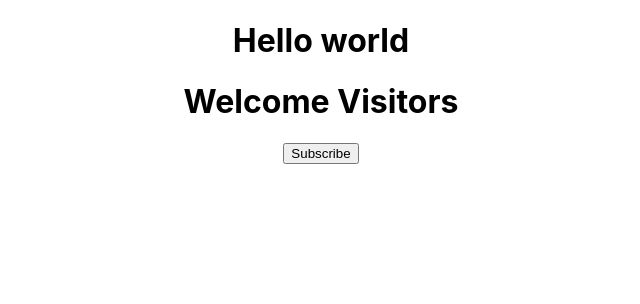
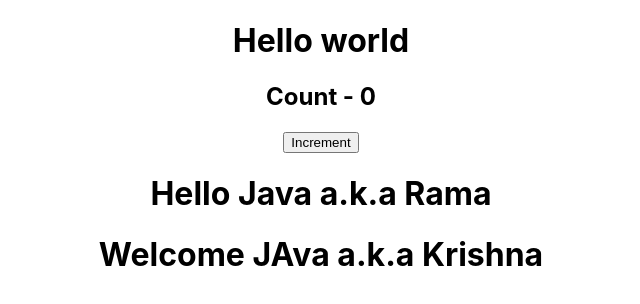
Before and after one commit to suraj-20/neog.camp, a React (Create React App) app in the folder LessonFive/first-react-app/: page / in a window 1280 px wide. Shown: the top 304 px of the page, without its empty margins (319-959 px from the left). Built offline with nearby package versions, Linux system fonts and the light colour scheme.

Commit message:
Destructuring props and states

```diff
--- a/LessonFive/first-react-app/src/App.js
+++ b/LessonFive/first-react-app/src/App.js
@@ -3,19 +3,23 @@ import "./App.css";
 import Greet from "./Components/Greet";
 import Welcome from './Components/Welcome';
 import Message from "./Components/Message";
+import Counter from "./Components/Counter";
+
 class App extends Component {
   render() {
     return (
       <div className="App">
         <h1>Hello world</h1>
 
-        <Message />
+        <Counter />
 
-        {/* <Greet name="Java" />
-        <Greet name="Bruce" />
-        <Greet name="Diana" />
-        <Welcome name="JAva" />
-        <Welcome name="Bruce" />
+        {/* <Message /> */}
+
+        <Greet name="Java" heroName="Rama" />
+        {/* <Greet name="Bruce" />
+        <Greet name="Diana" /> */}
+        <Welcome name="JAva" heroName="Krishna" />
+        {/* <Welcome name="Bruce" />
         <Welcome name="Diana" /> */}
       </div>
     );
--- /dev/null
+++ b/LessonFive/first-react-app/src/Components/Counter.js
@@ -0,0 +1,35 @@
+import React, { Component } from "react";
+
+class Counter extends Component {
+  constructor() {
+    super();
+    this.state = {
+      count: 0,
+    };
+  }
+
+  increment() {
+    // this.setState({
+    //   count: this.state.count + 1,
+    // });
+
+    this.setState({
+        count : this.state.count + 1,
+    },
+    () => {
+        console.log("Callback function", this.state.count);
+    })
+    console.log(this.state.count);
+  }
+
+  render() {
+    return (
+      <div>
+        <h2>Count - {this.state.count}</h2>
+        <button onClick={() => this.increment()}>Increment</button>
+      </div>
+    );
+  }
+}
+
+export default Counter;
--- a/LessonFive/first-react-app/src/Components/Greet.js
+++ b/LessonFive/first-react-app/src/Components/Greet.js
@@ -1,9 +1,9 @@
 import React from "react";
 
 function Greet(props) {
-    console.log(props)
+    const {name, heroName} = props
     return (
-        <h1>Hello {props.name}</h1>
+        <h1>Hello {name} a.k.a {heroName}</h1>
     )
 }
 
--- a/LessonFive/first-react-app/src/Components/Welcome.js
+++ b/LessonFive/first-react-app/src/Components/Welcome.js
@@ -2,7 +2,10 @@ import React, { Component } from "react";
 
 class Welcome extends Component {
     render() {
-        return <h1>Welcome {this.props.name}</h1>
+        const {name, heroName} = this.props;
+        return (
+            <h1>Welcome {name} a.k.a {heroName}</h1>
+        )
     }
 }
 
```
